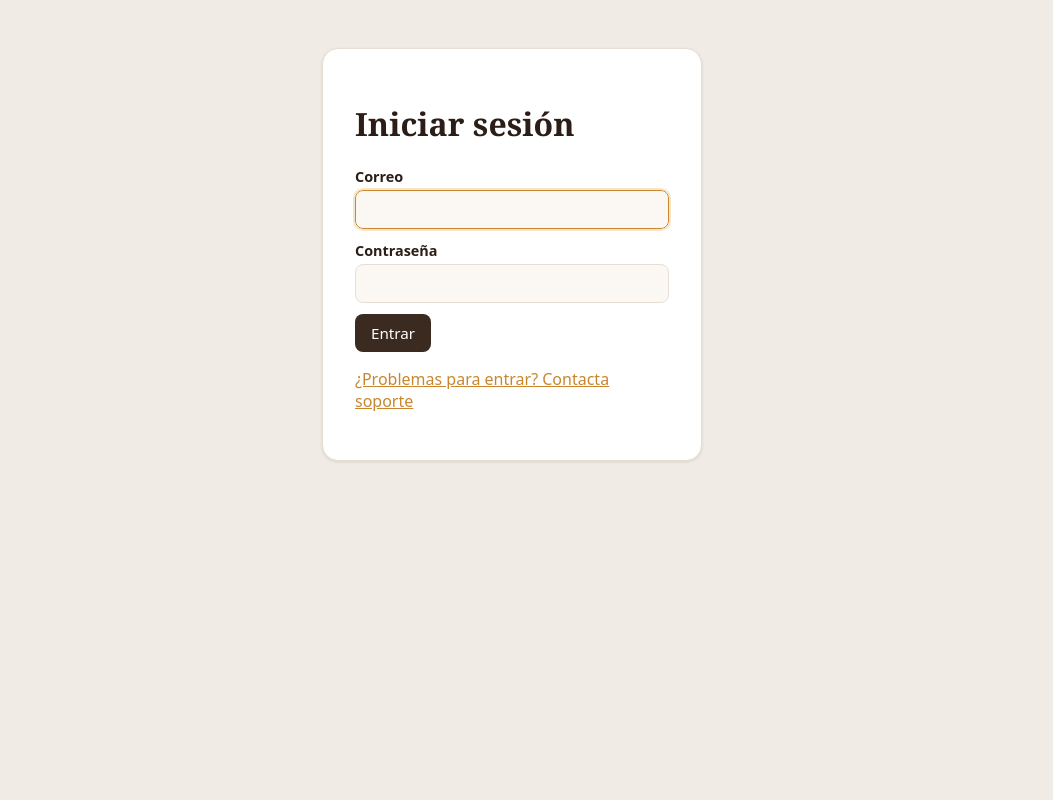
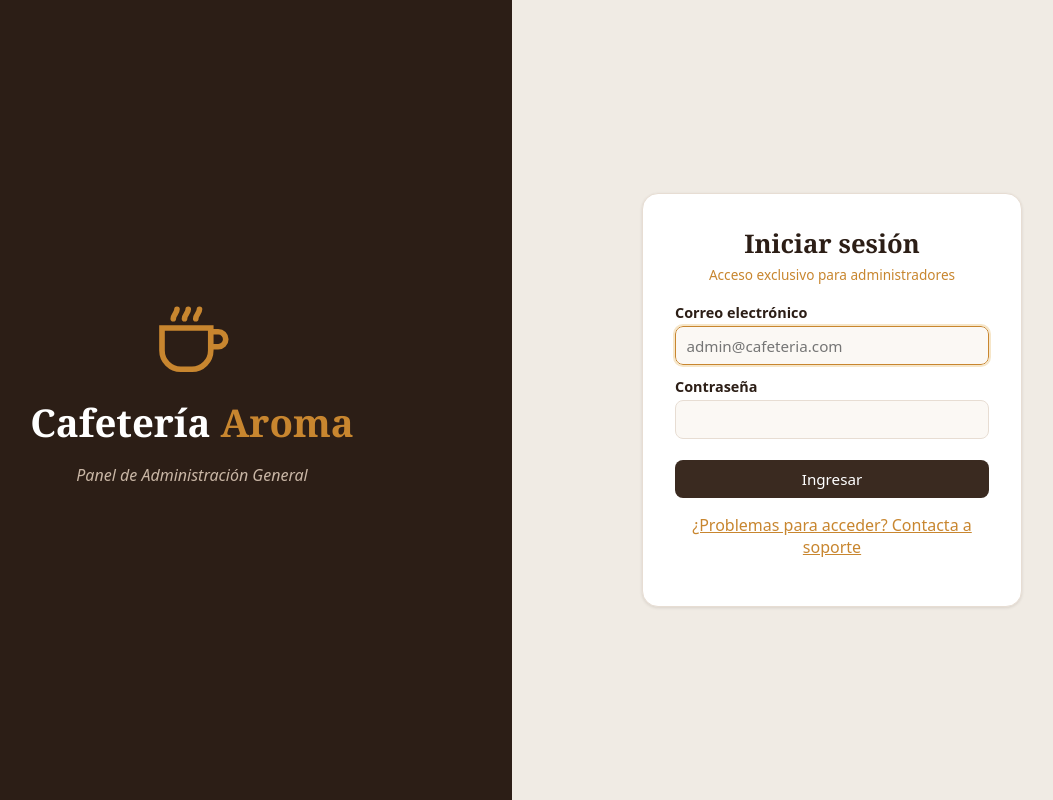
Before and after one commit to VMMC5/cafeteria-system, a Flask app: page /login in a window 1280 px wide. Shown: the whole page, without its empty margins (128-1181 px from the left). Run offline with Flask 3, Linux system fonts and the light colour scheme.

Commit message:
feat(web): login split con marca Cafetería Aroma

```diff
--- a/web/app/templates/auth/login.html
+++ b/web/app/templates/auth/login.html
@@ -1,16 +1,36 @@
 {% extends "base_public.html" %}
-{% block title %}Iniciar sesión{% endblock %}
+{% block title %}Iniciar sesión — Cafetería Aroma{% endblock %}
 {% block fullpage %}
-<div class="card--narrow">
+<div class="login">
+  <div class="login__brand">
+    <svg width="90" height="90" viewBox="0 0 24 24" fill="none" stroke="#c8862f" stroke-width="1.5">
+      <path d="M4 8h13v6a5 5 0 0 1-5 5H9a5 5 0 0 1-5-5V8z"/>
+      <path d="M17 9h2a2 2 0 0 1 0 4h-2"/>
+      <path d="M8 3c0 1-1 1.5-1 2.5M11 3c0 1-1 1.5-1 2.5M14 3c0 1-1 1.5-1 2.5" stroke-linecap="round"/>
+    </svg>
+    <h1>Cafetería <b>Aroma</b></h1>
+    <p class="sub">Panel de Administración General</p>
+  </div>
+  <div class="login__panel">
+    <div class="login__card">
       {% with messages = get_flashed_messages(with_categories=true) %}
         {% for category, msg in messages %}<div class="flash flash--{{ category }}">{{ msg }}</div>{% endfor %}
       {% endwith %}
       <h1>Iniciar sesión</h1>
+      <p class="sub">Acceso exclusivo para administradores</p>
       <form method="post" action="{{ url_for('auth.login') }}">
-    <label>Correo <input type="email" name="correo" required autofocus></label>
-    <label>Contraseña <input type="password" name="password" required></label>
-    <button type="submit">Entrar</button>
+        <label>Correo electrónico
+          <input type="email" name="correo" placeholder="admin@cafeteria.com" required autofocus>
+        </label>
+        <label>Contraseña
+          <input type="password" name="password" required>
+        </label>
+        <button type="submit">Ingresar</button>
       </form>
-  <p class="muted"><a href="{{ support_url }}">¿Problemas para entrar? Contacta soporte</a></p>
+      <p class="muted" style="text-align:center;margin-top:1rem;">
+        <a href="{{ support_url }}">¿Problemas para acceder? Contacta a soporte</a>
+      </p>
+    </div>
+  </div>
 </div>
 {% endblock %}
```
Also changed, not shown: web/tests/test_web_ui.py (+8 -0 lines). Lines whose indentation alone changed are shown as unchanged.
